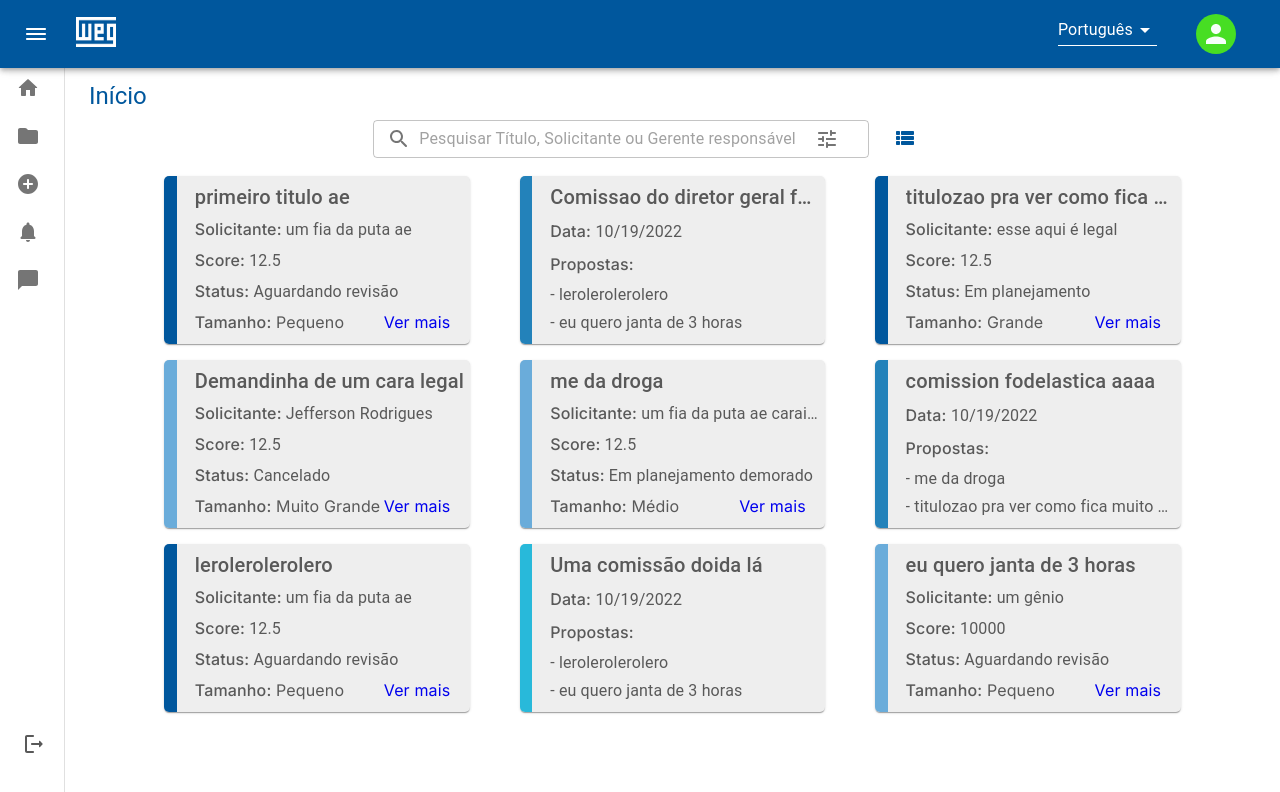
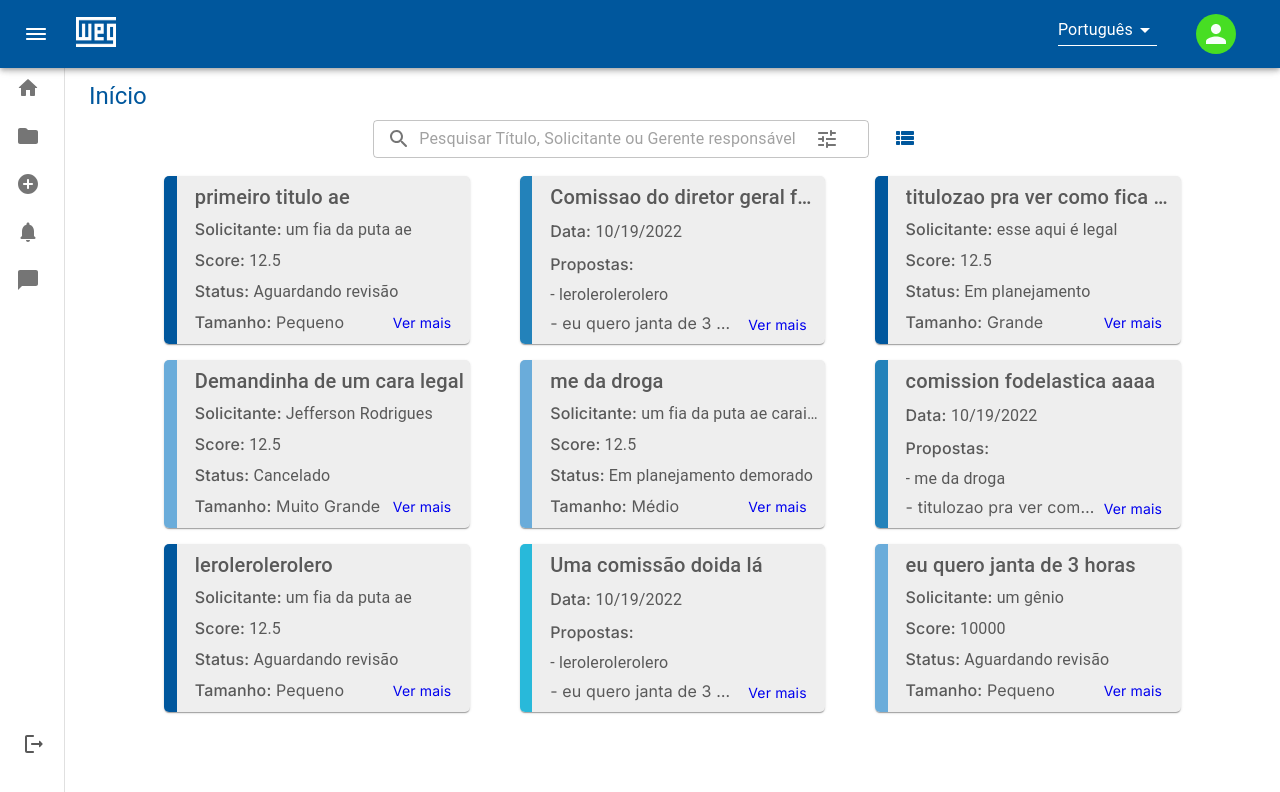
Before and after one commit to joaoHMeireles/SADEFrontend, a React (Vite) app: page /home in a window 1280 px wide. Shown: the top 792 px of the page. Built offline with nearby package versions, Linux system fonts and the light colour scheme.

Commit message:
refactor : componentes da tela principal

```diff
--- a/src/Components/ProcessComponent/ProcessComponent.styles.tsx
+++ b/src/Components/ProcessComponent/ProcessComponent.styles.tsx
@@ -5,6 +5,7 @@ import Paper from '@mui/material/Paper'
 import styled from '@emotion/styled'
 const styledBox = styled(Box)
 const styledGrid = styled(Grid)
+const styledTypograpfy = styled(Typography)
 
 export const MainPaper = styled(Paper)({
     width: "90%",
@@ -25,17 +26,20 @@ export const GridProccessComponent = styledGrid({
     height: "21vh"
 })
 
-export const GridTypography = styled(Typography)({
-    '& a':{
-
-        // color: "#595959"
-    },
+export const GridTypography = styledTypograpfy({
     textOverflow: "ellipsis",
     whiteSpace: "nowrap",
     overflow: "hidden",
     '& span': {
         fontWeight: '500'
     }
+})
+
+export const GridLinkTypograpfy = styledTypograpfy({
+    display: 'flex',
+    alignItems: "center",
+    justifyContent: "end",
+    width: "25%"
 })
 
 export const ListProccessColorBox = styledBox({
@@ -54,3 +58,17 @@ export const ListProccessComponent = styledGrid({
 export const ListTypography = styled(GridTypography)({
     width: "15vw"
 })
+
+export const LastListTypography = styled(ListTypography)({
+    display: "flex",
+    justifyContent: "end",
+    paddingRight: "10px"
+})
+
+export const BoxCollectionComponent = styledBox({
+    width: "70%",
+    margin: "none",
+    textOverflow: "ellipsis",
+    whiteSpace: "nowrap",
+    overflow: "hidden"
+})
--- a/src/Components/ProcessComponent/ProcessComponent.tsx
+++ b/src/Components/ProcessComponent/ProcessComponent.tsx
@@ -3,16 +3,19 @@ import { processComponent } from '../../DefinitionFiles/enuns'
 import { ProcessComponentInterface } from '../../DefinitionFiles/interfaces'
 import Grid from '@mui/material/Grid'
 import Tooltip from '@mui/material/Tooltip'
+import Box from '@mui/material/Box'
+import Typography from '@mui/material/Typography'
 import {
     MainPaper,
     GridProccessColorBox,
     GridProccessComponent,
     GridTypography,
+    GridLinkTypograpfy,
     ListProccessColorBox,
     ListProccessComponent,
-    ListTypography
+    ListTypography,
+    LastListTypography
 } from './ProcessComponent.styles'
-import { Box } from '@mui/material'
 
 /**
  * Componente TSX de card e linha de um compoente de processo
@@ -22,18 +25,20 @@ import { Box } from '@mui/material'
  */
 export default function ProcessComponent(props: { grid: boolean, processComponentAtributes: ProcessComponentInterface }) {
     const componente = props.processComponentAtributes
-    let corComponente, tituloToolTip
+    let corComponente, tituloToolTip, nomeTipoLink
     if (componente.tipo == processComponent.Demanda) {
         corComponente = "#00579d"
         tituloToolTip = "Demanda"
+        nomeTipoLink = `/${componente.tipo}/${componente.id}?id-demand=${componente.id}`
     } else {
         corComponente = "#6aacda"
         tituloToolTip = "Proposta"
+        nomeTipoLink = `/${componente.tipo}/${componente.id}?id-proposal=${componente.id}`
     }
     const processElement = (props.grid ?
-        <GridComponent componente={componente} corComponente={corComponente} tituloToolTip={tituloToolTip} />
+        <GridComponent componente={componente} corComponente={corComponente} tituloToolTip={tituloToolTip} linkComponente={nomeTipoLink}/>
         :
-        <ListComponent componente={componente} corComponente={corComponente} tituloToolTip={tituloToolTip} />
+        <ListComponent componente={componente} corComponente={corComponente} tituloToolTip={tituloToolTip} linkComponente={nomeTipoLink}/>
     )
 
     return (
@@ -53,10 +58,6 @@ export default function ProcessComponent(props: { grid: boolean, processComponen
  * @returns
  */
 function GridComponent(props: ComponentProps) {
-    const linkComponente = `/${props.componente.tipo}/${props.componente.id}?id-demand=${props.componente.id}`
-
-    console.log(linkComponente);
-
 
     return (
         <>
@@ -78,15 +79,17 @@ function GridComponent(props: ComponentProps) {
                 <GridTypography variant='subtitle1' >
                     <span>Status:</span> {getNome(props.componente.status)}
                 </GridTypography>
-                <GridTypography variant='subtitle1' sx={{display: "flex"}}>
+                <GridTypography variant='subtitle1' sx={{ display: "flex" }}>
 
                     {/* Têm de diminuir o tamanho do ver mais, ver como fazer para a lista e
                     adicionar a funcionalidade nas coleções de processos também */}
 
-                    <Box sx={{width: "70%", margin: "none"}}>
+                    <Box sx={{ width: "70%", margin: "none" }}>
                         <span>Tamanho:</span> {props.componente.tamanho}
                     </Box>
-                    <Link to={linkComponente} >Ver mais</Link>
+                    <GridLinkTypograpfy variant='body2'>
+                        <Link to={props.linkComponente} >Ver mais</Link>
+                    </GridLinkTypograpfy>
                 </GridTypography>
             </GridProccessComponent>
         </>
@@ -121,9 +124,9 @@ function ListComponent(props: ComponentProps) {
                 <ListTypography variant='subtitle2' >
                     <span>Status:</span> {getNome(props.componente.status)}
                 </ListTypography>
-                <ListTypography variant='subtitle2' >
-                    <span>Tamanho:</span> {props.componente.tamanho}
-                </ListTypography>
+                <LastListTypography variant='body2' >
+                    <Link to={props.linkComponente} >Ver mais</Link>
+                </LastListTypography>
             </ListProccessComponent>
         </>
     )
@@ -154,4 +157,5 @@ interface ComponentProps {
     componente: ProcessComponentInterface,
     corComponente: string
     tituloToolTip: string
+    linkComponente: string
 }
--- a/src/Components/ProcessComponent/ProcessComponentCollection/ProcessComponentCollection.tsx
+++ b/src/Components/ProcessComponent/ProcessComponentCollection/ProcessComponentCollection.tsx
@@ -1,3 +1,4 @@
+import { Link } from 'react-router-dom';
 import { processComponentCollection } from '../../../DefinitionFiles/enuns'
 import { ProcessComponentInterface, ProcessComponentCollectionInterface } from "../../../DefinitionFiles/interfaces";
 import Grid from '@mui/material/Grid';
@@ -7,10 +8,15 @@ import {
     GridProccessColorBox,
     GridProccessComponent,
     GridTypography,
+    GridLinkTypograpfy,
     ListProccessColorBox,
     ListProccessComponent,
-    ListTypography
+    ListTypography,
+    LastListTypography,
+    BoxCollectionComponent
 } from '../ProcessComponent.styles'
+import Box from '@mui/material/Box';
+import Typography from '@mui/material/Typography';
 
 /**
  * Componente TSX de card e linha de uma coleção de compoentes de processo
@@ -21,18 +27,20 @@ import {
 export default function ProcessComponentCollection(props: { processComponentCollectionAtributes: ProcessComponentCollectionInterface, grid: boolean }) {
     const componente = props.processComponentCollectionAtributes
     const listaPropostas = props.processComponentCollectionAtributes.propostas
-    let corComponente, tituloToolTip
+    let corComponente, tituloToolTip, nomeTipoLink
     if (componente.tipo == processComponentCollection.ATA) {
         corComponente = "#28B9DA"
         tituloToolTip = "Ata"
+        nomeTipoLink = `/${componente.tipo}/${componente.id}?id-ata=${componente.id}`
     } else {
         corComponente = "#2382BA"
         tituloToolTip = "Pauta"
+        nomeTipoLink = `/${componente.tipo}/${componente.id}?id-agenda=${componente.id}`
     }
     const processElement = (props.grid ?
-        <GridComponent componente={componente} corComponente={corComponente} listaPropostas={listaPropostas} tituloToolTip={tituloToolTip} />
+        <GridComponent componente={componente} corComponente={corComponente} listaPropostas={listaPropostas} tituloToolTip={tituloToolTip} linkComponente={nomeTipoLink} />
         :
-        <ListComponent componente={componente} corComponente={corComponente} listaPropostas={listaPropostas} tituloToolTip={tituloToolTip} />
+        <ListComponent componente={componente} corComponente={corComponente} listaPropostas={listaPropostas} tituloToolTip={tituloToolTip} linkComponente={nomeTipoLink} />
     )
 
     return (
@@ -51,18 +59,6 @@ export default function ProcessComponentCollection(props: { processComponentColl
  * @returns
  */
 function GridComponent(props: ComponentCollectionProps) {
-    const propostas = props.listaPropostas.map((e, index) => {
-        if (index >= 2) {
-            return null
-        }
-        return (
-            <>
-                <GridTypography variant='body1'>
-                    - {e.titulo}
-                </GridTypography>
-            </>
-        )
-    })
 
     return (
         <>
@@ -81,7 +77,17 @@ function GridComponent(props: ComponentCollectionProps) {
                 <GridTypography variant='subtitle1'>
                     <span> Propostas: </span>
                 </GridTypography>
-                {propostas}
+                <GridTypography variant='body1'>
+                    - {props.componente.propostas[0].titulo}
+                </GridTypography>
+                <GridTypography variant='body1' sx={{ display: 'flex' }}>
+                    <BoxCollectionComponent>
+                        - {props.componente.propostas[1].titulo}
+                    </BoxCollectionComponent>
+                    <GridLinkTypograpfy variant='body2'>
+                        <Link to={props.linkComponente} >Ver mais</Link>
+                    </GridLinkTypograpfy>
+                </GridTypography>
             </GridProccessComponent>
         </>
     )
@@ -95,11 +101,11 @@ function GridComponent(props: ComponentCollectionProps) {
  */
 function ListComponent(props: ComponentCollectionProps) {
     const propostas = props.listaPropostas.map((e, index) => {
-        if (index >= 2) {
+        if (index >= 3) {
             return null
         }
         return (
-            <ListTypography variant='subtitle2' sx={{ maxWidth: "10vw" }}>
+            <ListTypography variant='subtitle2' sx={{ maxWidth: "8vw" }}>
                 {"- " + e.titulo}
             </ListTypography>
         )
@@ -116,13 +122,16 @@ function ListComponent(props: ComponentCollectionProps) {
                 <ListTypography variant='subtitle1' sx={{ minWidth: "20vw" }}>
                     {props.componente.id} - {props.componente.comissao}
                 </ListTypography>
-                <ListTypography variant='subtitle2' >
+                <ListTypography variant='subtitle2'  sx={{ minWidth: "14.7vw" }}>
                     <span> Data: </span> {props.componente.dataReuniao.toLocaleDateString()}
                 </ListTypography>
                 <ListTypography variant='subtitle2' sx={{ maxWidth: "8vw" }}>
                     <span> Propostas: </span>
                 </ListTypography>
                 {propostas}
+                <LastListTypography variant='body2'>
+                    <Link to={props.linkComponente} >Ver mais</Link>
+                </LastListTypography>
                 {/* fazer uma linha listando as propostas até chegar no limite dalinha */}
             </ListProccessComponent>
         </>
@@ -137,4 +146,5 @@ interface ComponentCollectionProps {
     corComponente: string
     listaPropostas: ProcessComponentInterface[]
     tituloToolTip: string
+    linkComponente: string
 }
--- a/src/Pages/App.scss
+++ b/src/Pages/App.scss
@@ -4,7 +4,7 @@
 * {
     margin: 0;
     padding: 0;
-    font-size: 16px;
+    // font-size: 16px;
     font-family: 'Inter', Helvetica, sans-serif, arial;
 }
 
```
